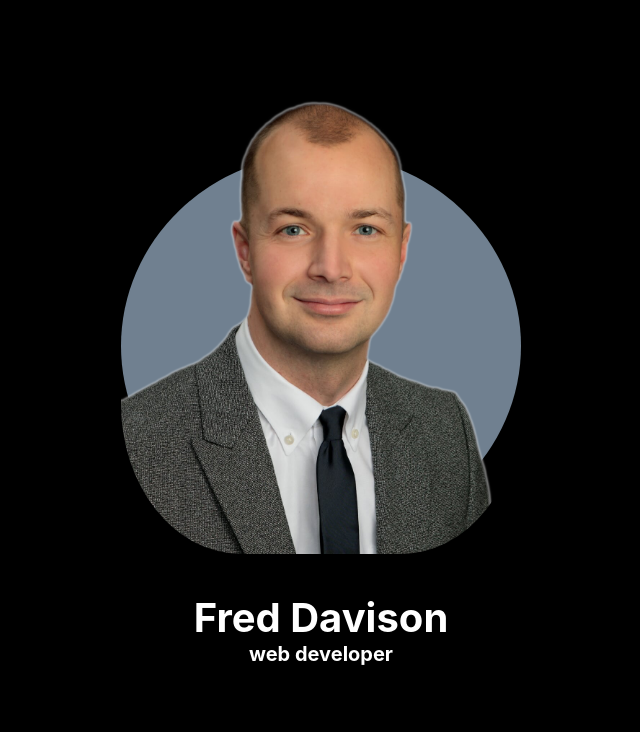
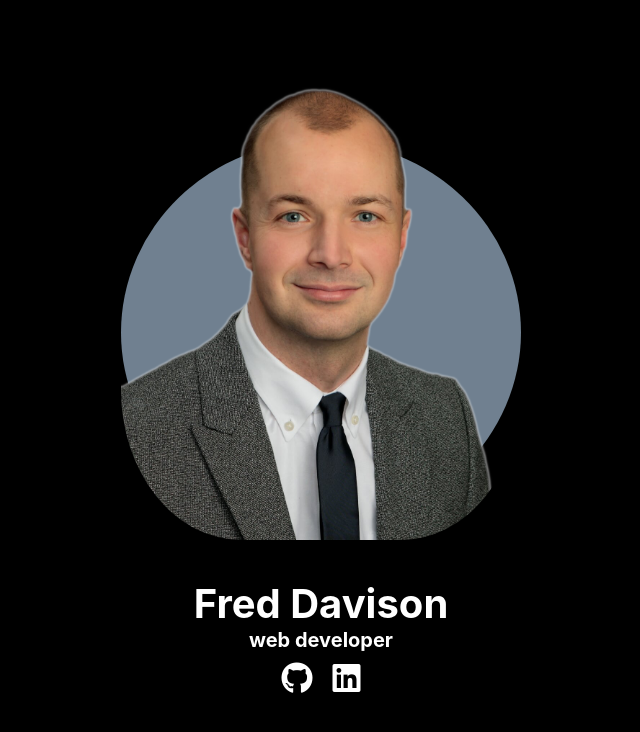
Before and after one commit to fred-archive/portfolio-fredinfo, a React (Create React App) app: page / in a window 1280 px wide. Shown: the top 732 px of the page, without its empty margins (319-959 px from the left). Built offline with nearby package versions, Linux system fonts and the light colour scheme.

Commit message:
add links

```diff
--- a/public/index.html
+++ b/public/index.html
@@ -10,34 +10,12 @@
       content="Web site created using create-react-app"
     />
     <link rel="apple-touch-icon" href="%PUBLIC_URL%/logo192.png" />
-    <!--
-      manifest.json provides metadata used when your web app is installed on a
-      user's mobile device or desktop. See https://developers.google.com/web/fundamentals/web-app-manifest/
-    -->
     <link rel="manifest" href="%PUBLIC_URL%/manifest.json" />
-    <!--
-      Notice the use of %PUBLIC_URL% in the tags above.
-      It will be replaced with the URL of the `public` folder during the build.
-      Only files inside the `public` folder can be referenced from the HTML.
-
-      Unlike "/favicon.ico" or "favicon.ico", "%PUBLIC_URL%/favicon.ico" will
-      work correctly both with client-side routing and a non-root public URL.
-      Learn how to configure a non-root public URL by running `npm run build`.
-    -->
     <title>Fred Davison | Portfolio</title>
+    <script src="https://kit.fontawesome.com/eab7f47131.js" crossorigin="anonymous"></script>
   </head>
   <body>
     <noscript>You need to enable JavaScript to run this app.</noscript>
     <div id="root"></div>
-    <!--
-      This HTML file is a template.
-      If you open it directly in the browser, you will see an empty page.
-
-      You can add webfonts, meta tags, or analytics to this file.
-      The build step will place the bundled scripts into the <body> tag.
-
-      To begin the development, run `npm start` or `yarn start`.
-      To create a production bundle, use `npm run build` or `yarn build`.
-    -->
   </body>
 </html>
--- a/src/App.css
+++ b/src/App.css
@@ -28,8 +28,18 @@ h1 {
 
 h4 {
   margin: 0;
-  margin-bottom: 65px;
   font-size: 1.25rem;
+}
+
+i {
+  margin: 10px;
+  font-size: 2rem;
+  color: white;
+}
+
+i:hover {
+  color: slategray;
+  cursor: pointer;
 }
 
 .pink {
@@ -41,7 +51,7 @@ h4 {
 .flex {
   display: flex;
   align-items: center;
-  height: 90vh;
+  height: 95vh;
   justify-content: center;
-  margin-top: 10vh;
+  margin-top: 5vh;
 }
--- a/src/Display.jsx
+++ b/src/Display.jsx
@@ -8,8 +8,16 @@ export const Display = () => {
                 <div className='pink'>
                     <img src={fred} alt="" />
                 </div>
-                <h1>Fred Davison</h1>
-                <h4>web developer</h4>
+                <div>
+                    <h1>Fred Davison</h1>
+                    <h4>web developer</h4>
+                    <a href='https://github.com/fdavison1' target='_blank' rel="noopener noreferrer">
+                        <i class="fab fa-github"></i>
+                    </a>
+                    <a href='https://www.linkedin.com/in/fdavison1/' target='_blank' rel="noopener noreferrer">
+                        <i class="fab fa-linkedin"></i>
+                    </a>
+                </div>
             </div>
         </div>
     )
```
